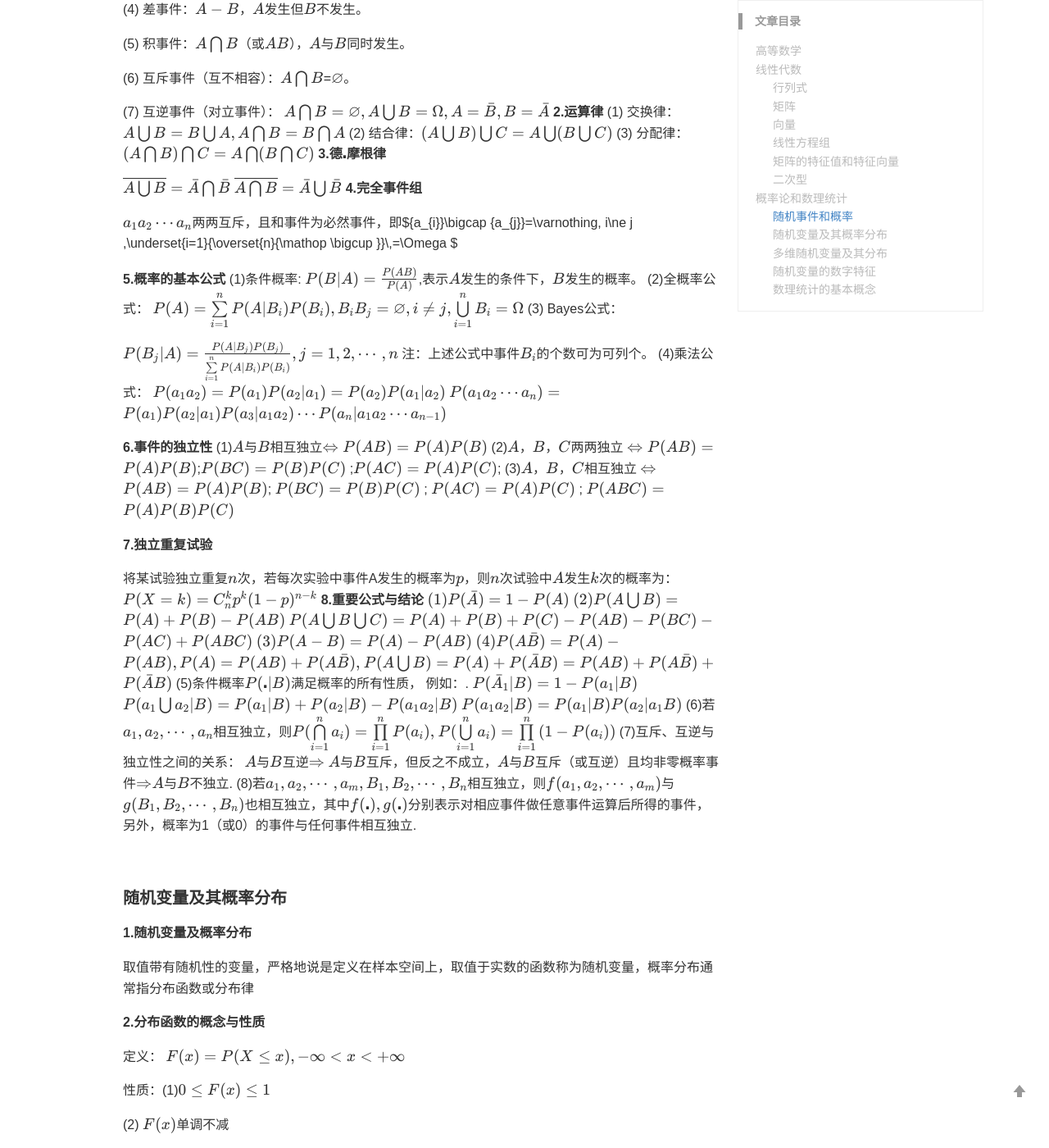
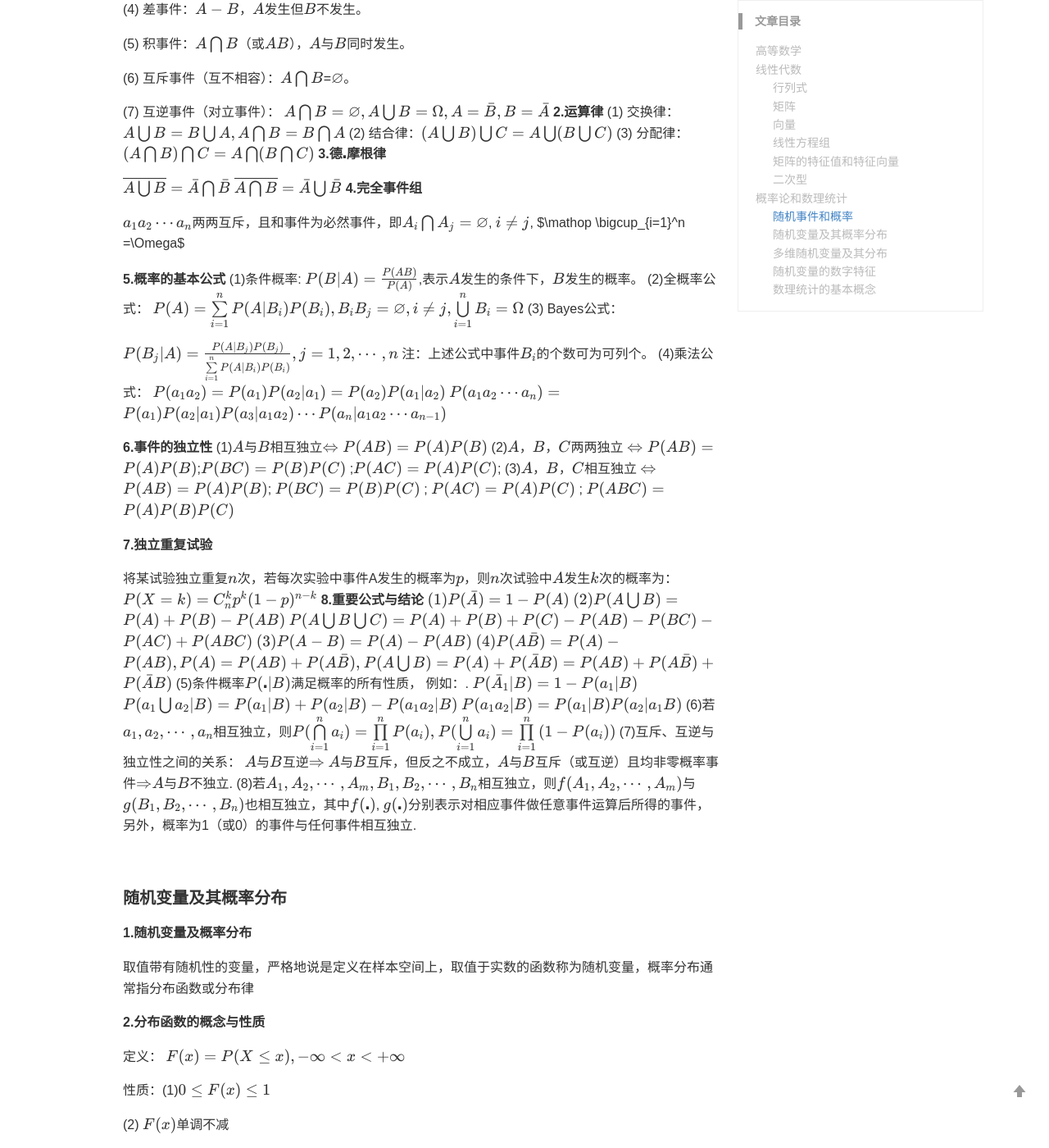
Before and after one commit to softwarefly/softwarefly.github.io, a Jekyll site: the page built from _wiki/math.md, in a window 1280 px wide and 1400 px high, scrolled down 14149 px. Shown: the whole window at 82% size. Built offline with Jekyll 4.4.1, drawn with Linux system fonts in a browser that asks for light colours; nearby versions of some CDN libraries; comment, search, counter and statistics services are not loaded.

Commit message:
Update _wiki/math.md

```diff
--- a/_wiki/math.md
+++ b/_wiki/math.md
@@ -371,7 +371,7 @@ $A\bigcap B=\varnothing ,A\bigcup B=\Omega ,A=\bar{B},B=\bar{A}$
 <strong>3.德$\centerdot $摩根律</strong></p>
 <p>$\overline{A\bigcup B}=\bar{A}\bigcap \bar{B}$                 $\overline{A\bigcap B}=\bar{A}\bigcup \bar{B}$
 <strong>4.完全事件组</strong> </p>
-<p>${a_{1}}{a_{2}}\cdots {a_{n}}$两两互斥，且和事件为必然事件，即${a_{i}}\bigcap {a_{j}}=\varnothing, i\ne j ,\underset{i=1}{\overset{n}{\mathop \bigcup }}\,=\Omega $</p>
+<p>${a_{1}}{a_{2}}\cdots {a_{n}}$两两互斥，且和事件为必然事件，即${A_{i}}\bigcap A_{j}=\varnothing$, $i\ne j$, $\mathop \bigcup_{i=1}^n =\Omega$</p>
 <p><strong>5.概率的基本公式</strong>
 (1)条件概率:
  $P(B|A)=\frac{P(AB)}{P(A)}$,表示$A$发生的条件下，$B$发生的概率。
@@ -408,7 +408,7 @@ $P({a_{1}}{a_{2}}|B)=P({a_{1}}|B)P({a_{2}}|{a_{1}}B)$
  $P(\bigcup\limits_{i=1}^{n}{a_{i}})=\prod\limits_{i=1}^{n}{(1-P({a_{i}}))}$
 (7)互斥、互逆与独立性之间的关系：
 $A$与$B$互逆$\Rightarrow$ $A$与$B$互斥，但反之不成立，$A$与$B$互斥（或互逆）且均非零概率事件$\Rightarrow $$A$与$B$不独立.
-(8)若${a_{1}},{a_{2}},\cdots ,{a_{m}},{B_{1}},{B_{2}},\cdots ,{B_{n}}$相互独立，则$f({a_{1}},{a_{2}},\cdots ,{a_{m}})$与$g({B_{1}},{B_{2}},\cdots ,{B_{n}})$也相互独立，其中$f(\centerdot ),g(\centerdot )$分别表示对相应事件做任意事件运算后所得的事件，另外，概率为1（或0）的事件与任何事件相互独立.</p>
+(8)若${A_{1}},{A_{2}},\cdots ,{A_{m}},{B_{1}},{B_{2}},\cdots ,{B_{n}}$相互独立，则$f({A_{1}},{A_{2}},\cdots ,{A_{m}})$与$g({B_{1}},{B_{2}},\cdots ,{B_{n}})$也相互独立，其中$f(\centerdot)$, $g(\centerdot)$分别表示对相应事件做任意事件运算后所得的事件，另外，概率为1（或0）的事件与任何事件相互独立.</p>
 <p>&nbsp;</p>
 
 #### 随机变量及其概率分布
```
